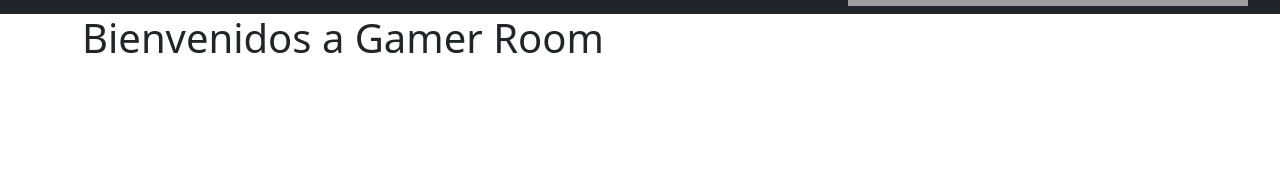
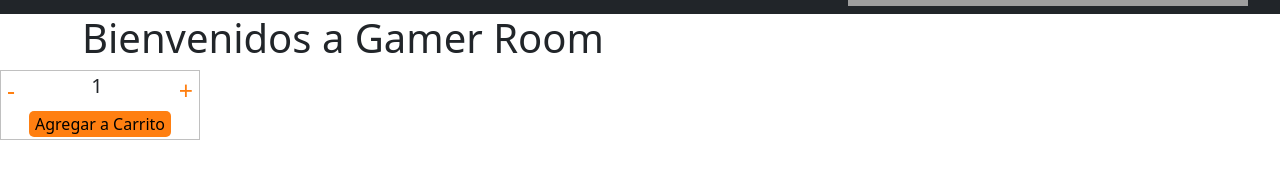
Before and after one commit to FelixGuedez/GamerRoomReact, a React (Create React App) app: page / in a window 1280 px wide. Shown: the part 302-480 px from the top of the page. Built offline with nearby package versions, Linux system fonts and the light colour scheme; grey boxes are pictures that could not be loaded.

Commit message:
Contador con Botones

```diff
--- a/src/App.js
+++ b/src/App.js
@@ -2,14 +2,20 @@ import './App.css';
 import 'bootstrap/dist/css/bootstrap.min.css';
 import NavBar from './components/NavBar';
 import ItemListContainer from './components/ItemListContainer';
+import ItemCount from './components/ItemCount';
 
 
 function App() {
+  const onAdd = (count) => {
+    alert('Agregastes ' + count + ' productos al carrito')
+
+  }
 
   return (
     <>
-      <NavBar />
+      <NavBar/>
       <ItemListContainer />
+      <ItemCount inicial={1} stock={5} onAdd={onAdd}/>
     </>
 
   );
--- /dev/null
+++ b/src/components/ItemCount.css
@@ -0,0 +1,23 @@
+span {
+    font-size: 20px;
+}
+
+.container-botones {
+    height: 70px;
+    width: 200px;
+    border: 1px solid silver;
+
+}
+
+.btn-sum-rest {
+    border: none;
+    background-color: transparent;
+    color: #FF7F11;
+    font-size: 25px;
+}
+
+.btn-agregar{
+    border: none;
+    background-color: #FF7F11;
+    border-radius: 5px;
+}
--- /dev/null
+++ b/src/components/ItemCount.jsx
@@ -0,0 +1,33 @@
+import React, { useState } from 'react'
+import './ItemCount.css'
+
+const ItemCount = ({ inicial, stock, onAdd }) => {
+
+    const [count, setCount] = useState(inicial)
+
+    const sumar = () => {
+        count < stock ? setCount(count + 1) : alert('No puedes agregar mas productos')
+    }
+
+    const restar = () => {
+        count > inicial ? setCount(count - 1) : alert('No puedes quitar mas productos')
+    }
+
+
+    return (
+        <div className='container-botones '>
+            <div className='btn-producto d-flex justify-content-between '>
+                <button className='btn-sum-rest' onClick={restar}>-</button>
+                <span>{count}</span>
+                <button className='btn-sum-rest' onClick={sumar}>+</button>
+            </div>
+            <div className='d-flex flex-column align-items-center'>
+                <button className='btn-agregar' onClick={() => {
+                    count <= stock ? onAdd(count) : alert('No existe stock de este producto')}}>Agregar a Carrito</button>
+            </div>
+
+        </div>
+    )
+}
+
+export default ItemCount
```
